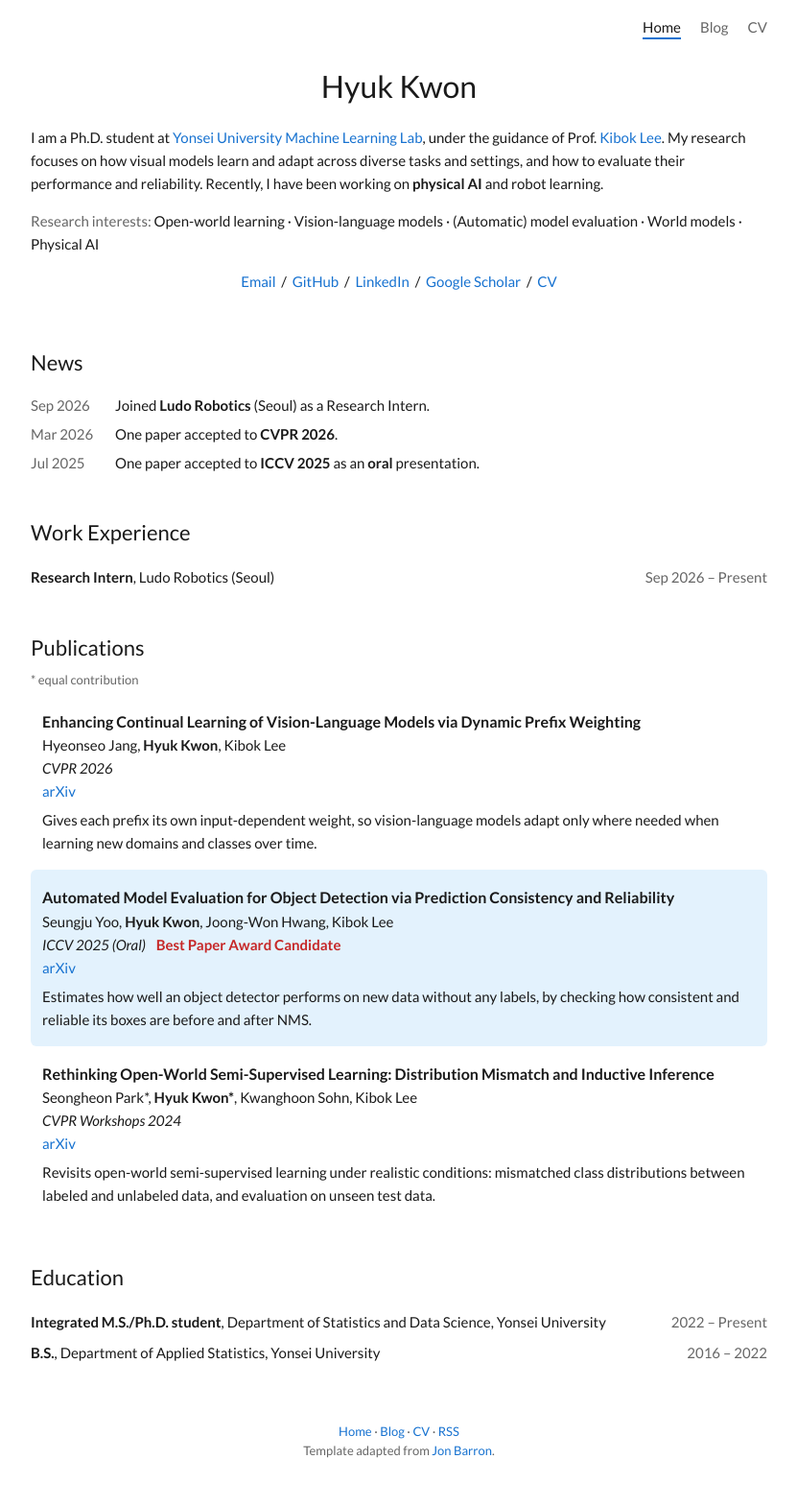
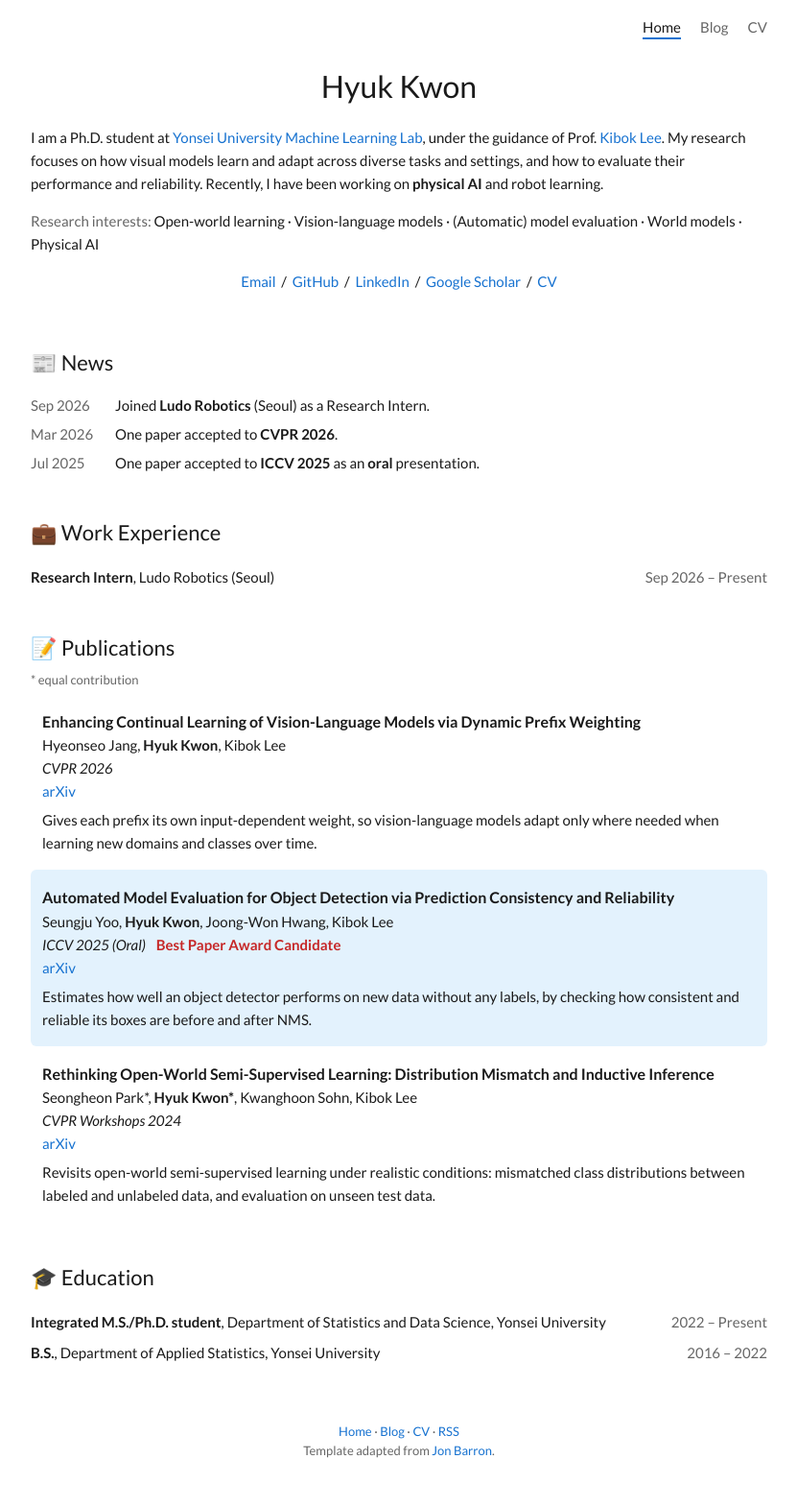
Before and after one commit to kh12043/kh12043.github.io, a Jekyll site: the page built from index.html, in a window 1280 px wide. Shown: the whole page at 96% size, without its empty margins (224-1055 px from the left). Built offline with Jekyll 4.4.1, drawn with Linux system fonts in a browser that asks for light colours.

Commit message:
Add award label, section emojis, fix News spacing

```diff
--- a/index.html
+++ b/index.html
@@ -27,7 +27,7 @@ layout: default
 </section>
 
 <section>
-  <h2>News</h2>
+  <h2>📰 News</h2>
   <ul class="news">
     {% for n in site.data.news limit:5 %}
     <li><span class="news-date">{{ n.date }}</span> <span>{{ n.text }}</span></li>
@@ -36,7 +36,7 @@ layout: default
 </section>
 
 <section>
-  <h2>Work Experience</h2>
+  <h2>💼 Work Experience</h2>
   <div class="edu">
     <div><strong>Research Intern</strong>, Ludo Robotics (Seoul)</div>
     <div class="muted">Sep 2026 – Present</div>
@@ -44,7 +44,7 @@ layout: default
 </section>
 
 <section>
-  <h2>Publications</h2>
+  <h2>📝 Publications</h2>
   <p class="muted small">* equal contribution</p>
   {% for p in site.data.publications %}
   <div class="pub{% if p.highlight %} highlight{% endif %}">
@@ -63,7 +63,7 @@ layout: default
 </section>
 
 <section>
-  <h2>Education</h2>
+  <h2>🎓 Education</h2>
   <div class="edu">
     <div><strong>Integrated M.S./Ph.D. student</strong>, Department of Statistics and Data Science, Yonsei University</div>
     <div class="muted">2022 – Present</div>
```
